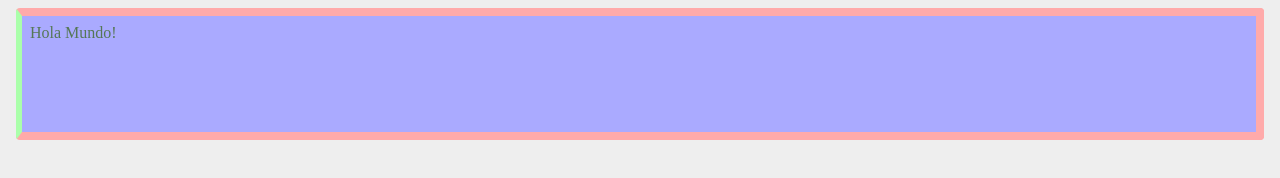
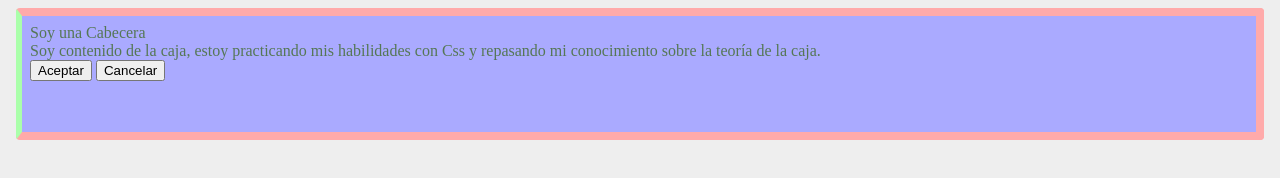
Before and after one commit to Kodunity/Ejemplo-de-Caja-Flotante, a plain HTML site: page Creando Modelo de caja/index.html in a window 1280 px wide. Drawn offline with Linux system fonts and the light colour scheme.

Commit message:
Update index.html
Se actualizó la línea de codigo.

```diff
--- a/Creando Modelo de caja/index.html
+++ b/Creando Modelo de caja/index.html
@@ -5,9 +5,16 @@
     <meta http-equiv="X-UA-Compatible" content="IE=edge">
     <meta name="viewport" content="width=device-width, initial-scale=1.0">
     <link rel="stylesheet" href="main.css" type="text/css" />
-    <title>Document</title>
+    <title>Ejemplo de Caja Flotante</title>
 </head>
 <body>
-    <div class="caja">Hola Mundo!</div>
+    <div class="caja">
+        <div class="header"> Soy una Cabecera</div>
+        <div class="contenido">Soy contenido de la caja, estoy practicando mis habilidades con Css y repasando mi conocimiento sobre la teoría de la caja.</div>
+    <div class="footer">
+        <button class="primario">Aceptar</button>
+        <button class="secundario">Cancelar</button>
+    </div>
+    </div>
 </body>
 </html>
```
